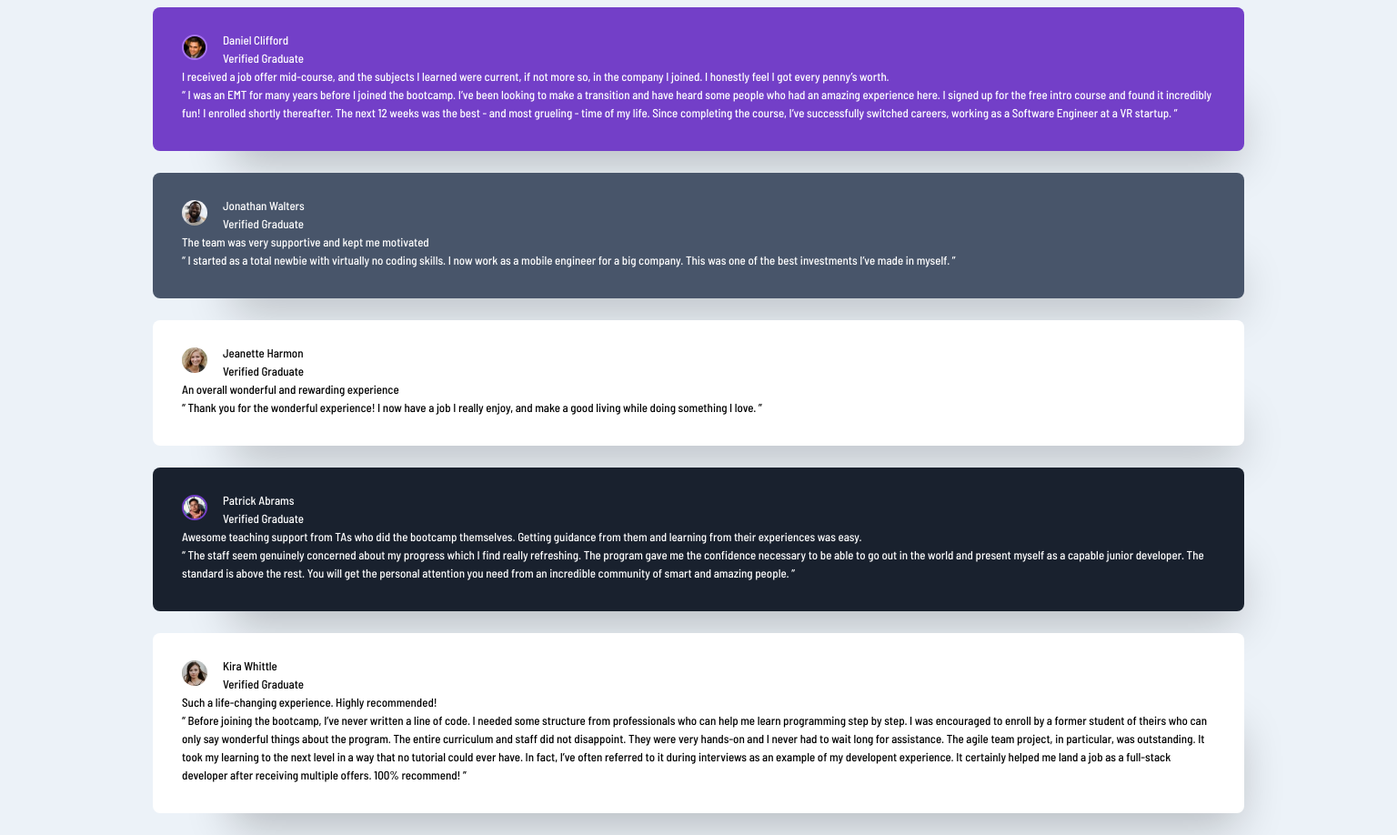
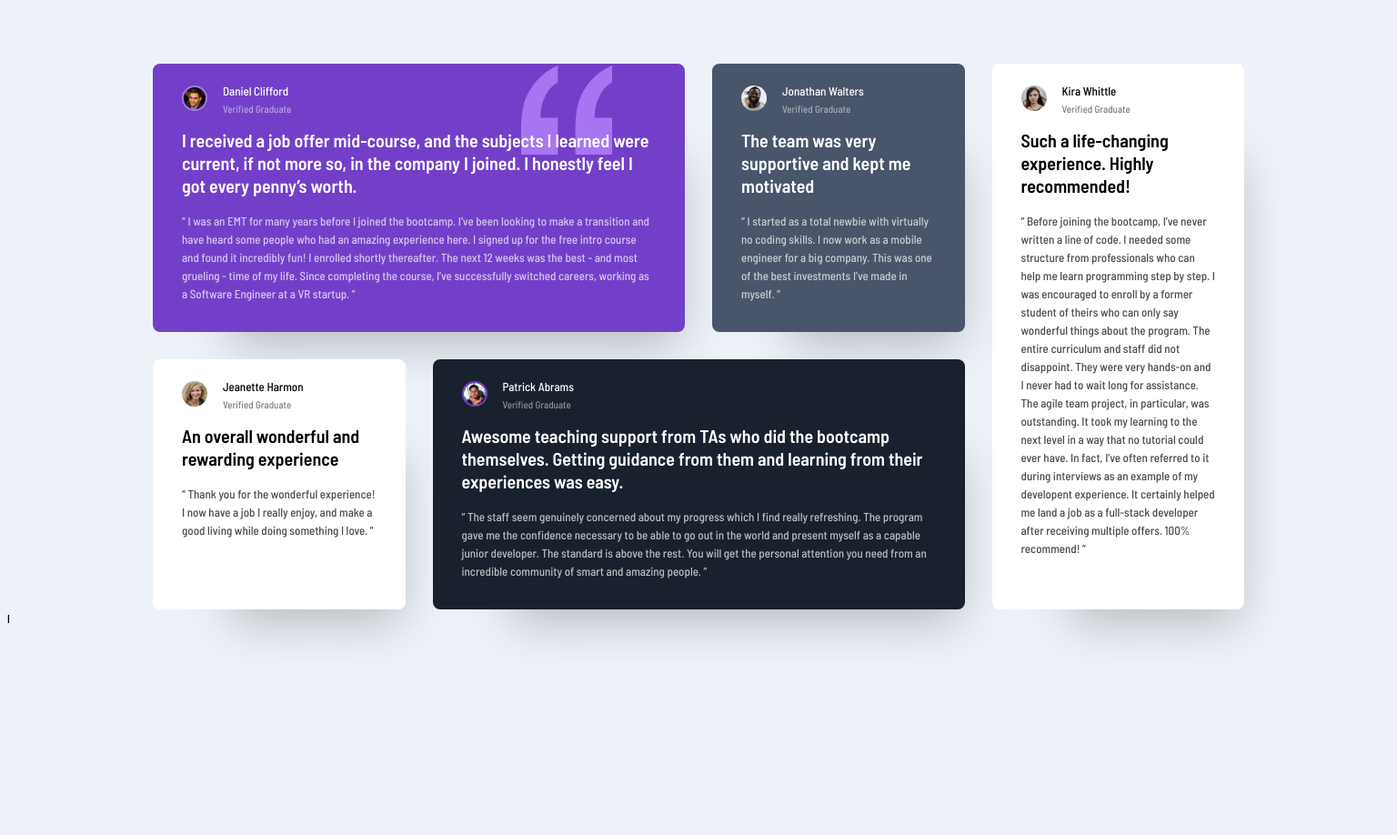
Before and after one commit to alfonso-ramos/testimonials-grid-section, a plain HTML site: page index.html in a window 1536 px wide. Shown: the whole page at 91% size. After the commit the page ends 800 px from the top, so only its background shows below. Drawn offline with Linux system fonts and the light colour scheme.

Commit message:
[ADD] Terminado el proyecto con sus vistas mobile y desktop

```diff
--- a/index.html
+++ b/index.html
@@ -3,7 +3,7 @@
   <head>
     <meta charset="UTF-8" />
     <meta name="viewport" content="width=device-width, initial-scale=1.0" />
-    <!-- displays site properly based on user's device -->
+
 
     <link
       rel="icon"
@@ -19,28 +19,31 @@
     />
     <link rel="stylesheet" href="style/main.css" />
 
-    <title>Frontend Mentor | Testimonals grid-section-main</title>
+    <title>Testimonals grid-section-main</title>
   </head>
   <body>
     <div class="container">
       <div class="card-container">
         <div class="card1 card">
+          <div class="decorative-image">
+
+          </div>
           <div class="card-profile">
             <div class="card-profile-image">
               <img src="images/image-daniel.jpg" alt="" />
             </div>
             <div class="card-profile-text">
               <p>Daniel Clifford</p>
-              <p>Verified Graduate</p>
+              <p class="verified">Verified Graduate</p>
             </div>
           </div>
           <div class="card-text">
-            <p>
+            <p class="testimonial">
               I received a job offer mid-course, and the subjects I learned
               were current, if not more so, in the company I joined. I
               honestly feel I got every penny’s worth.
             </p>
-            <p>
+            <p class="quote">
               “ I was an EMT for many years before I joined the bootcamp. I’ve
               been looking to make a transition and have heard some people who
               had an amazing experience here. I signed up for the free intro
@@ -59,13 +62,13 @@
               <img src="images/image-jonathan.jpg" alt="" />
             </div>
             <div class="card-profile-text">
-              <p>Jonathan Walters</p>
-              <p>Verified Graduate</p>
+              <p class="profile-name">Jonathan Walters</p>
+              <p class="verified">Verified Graduate</p>
             </div>
           </div>
           <div class="card-text">
-            <p>The team was very supportive and kept me motivated</p>
-            <p>
+            <p class="testimonial">The team was very supportive and kept me motivated</p>
+            <p class="quote">
               “ I started as a total newbie with virtually no coding skills. I
               now work as a mobile engineer for a big company. This was one of
               the best investments I’ve made in myself. ”
@@ -79,13 +82,13 @@
               <img src="images/image-jeanette.jpg" alt="" />
             </div>
             <div class="card-profile-text">
-              <p>Jeanette Harmon</p>
-              <p>Verified Graduate</p>
+              <p class="profile-name">Jeanette Harmon</p>
+              <p class="verified">Verified Graduate</p>
             </div>
           </div>
           <div class="card-text">
-            <p>An overall wonderful and rewarding experience</p>
-            <p>
+            <p class="testimonial">An overall wonderful and rewarding experience</p>
+            <p class="quote">
               “ Thank you for the wonderful experience! I now have a job I
               really enjoy, and make a good living while doing something I
               love. ”
@@ -99,17 +102,17 @@
               <img src="images/image-patrick.jpg" alt="" />
             </div>
             <div class="card-profile-text">
-              <p>Patrick Abrams</p>
-              <p>Verified Graduate</p>
+              <p class="profile-name">Patrick Abrams</p>
+              <p class="verified">Verified Graduate</p>
             </div>
           </div>
           <div class="card-text">
-            <p>
+            <p class="testimonial">
               Awesome teaching support from TAs who did the bootcamp
               themselves. Getting guidance from them and learning from their
               experiences was easy.
             </p>
-            <p>
+            <p class="quote">
               “ The staff seem genuinely concerned about my progress which I
               find really refreshing. The program gave me the confidence
               necessary to be able to go out in the world and present myself
@@ -126,13 +129,13 @@
               <img src="images/image-kira.jpg" alt="" />
             </div>
             <div class="card-profile-text">
-              <p>Kira Whittle</p>
-              <p>Verified Graduate</p>
+              <p class="profile-name">Kira Whittle</p>
+              <p class="verified">Verified Graduate</p>
             </div>
           </div>
           <div class="card-text">
-            <p>Such a life-changing experience. Highly recommended!</p>
-            <p>
+            <p class="testimonial">Such a life-changing experience. Highly recommended!</p>
+            <p class="quote">
               “ Before joining the bootcamp, I’ve never written a line of
               code. I needed some structure from professionals who can help me
               learn programming step by step. I was encouraged to enroll by a
@@ -150,5 +153,5 @@
         </div>
       </div>
     </div>
-  </body>
+  </body>l
 </html>
--- a/style/main.css
+++ b/style/main.css
@@ -37,17 +37,17 @@ p {
     margin: 0 auto;
 }
 
-a {
-    text-decoration: none;
+.card-container {
+    margin-top: 7rem;
 }
 
 .card {
     border-radius: 0.8rem;
     margin-bottom: 2.4rem;
     padding: 2.6rem 3.2rem 3.2rem 3.2rem;
-    -webkit-box-shadow: 40px 60px 50px -47px rgba(0, 0, 0, 0.24);
-    -moz-box-shadow: 40px 60px 50px -47px rgba(0, 0, 0, 0.24);
     box-shadow: 40px 60px 50px -47px rgba(0, 0, 0, 0.24);
+    position: relative;
+    overflow: hidden;
 }
 
 .card1 {
@@ -82,6 +82,8 @@ a {
     display: flex;
     align-items: center;
     gap: 1.7rem;
+    height: 2.8rem;
+    margin-bottom: 1.8rem;
 }
 
 .card-profile-image img {
@@ -89,4 +91,88 @@ a {
     border-radius: 100%;
 }
 
-@media (min-width: 1440) {}
+.verified {
+    font-size: 1.1rem;
+    opacity: 0.5;
+}
+
+.profile-name {
+    font-size: 1.3rem;
+}
+
+.testimonial {
+    font-size: 2rem;
+    font-weight: 600;
+    line-height: 2.5rem;
+    z-index: 2;
+    position: relative;
+}
+
+.quote {
+    font-size: 1.3rem;
+    opacity: 0.7;
+    margin-top: 1.6rem;
+    z-index: 2;
+    position: relative;
+}
+
+
+.decorative-image {
+    position: absolute;
+    top: 2px;
+    right: 20px;
+    width: 150px;
+    height: 150px;
+    background-image: url('/images/bg-pattern-quotation.svg');
+    background-size: contain;
+    background-repeat: no-repeat;
+    z-index: 1;
+    height: 10rem;
+    width: 10rem;
+}
+
+@media (min-width: 1440px) {
+    .card {
+        margin: 0;
+    }
+
+    .card1 {
+        grid-area: first;
+    }
+
+    .card2 {
+        grid-area: second;
+    }
+
+    .card3 {
+        grid-area: third;
+    }
+
+    .card4 {
+        grid-area: fourth;
+    }
+
+    .card5 {
+        grid-area: fifth;
+    }
+
+    .card-container {
+    display: grid;
+        grid-template-columns: repeat(4, 1fr);
+        grid-template-areas:
+            "first first second fifth"
+            "third fourth fourth fifth";
+        gap: 3rem;
+    }
+    .decorative-image {
+
+        top: 2px;
+        right: 80px;
+        background-image: url('/images/bg-pattern-quotation.svg');
+        background-size: contain;
+        background-repeat: no-repeat;
+        z-index: 1;
+        height: 10rem;
+        width: 10rem;
+    }
+}
```
Also changed, not shown: image.png (added), 3 other files.
